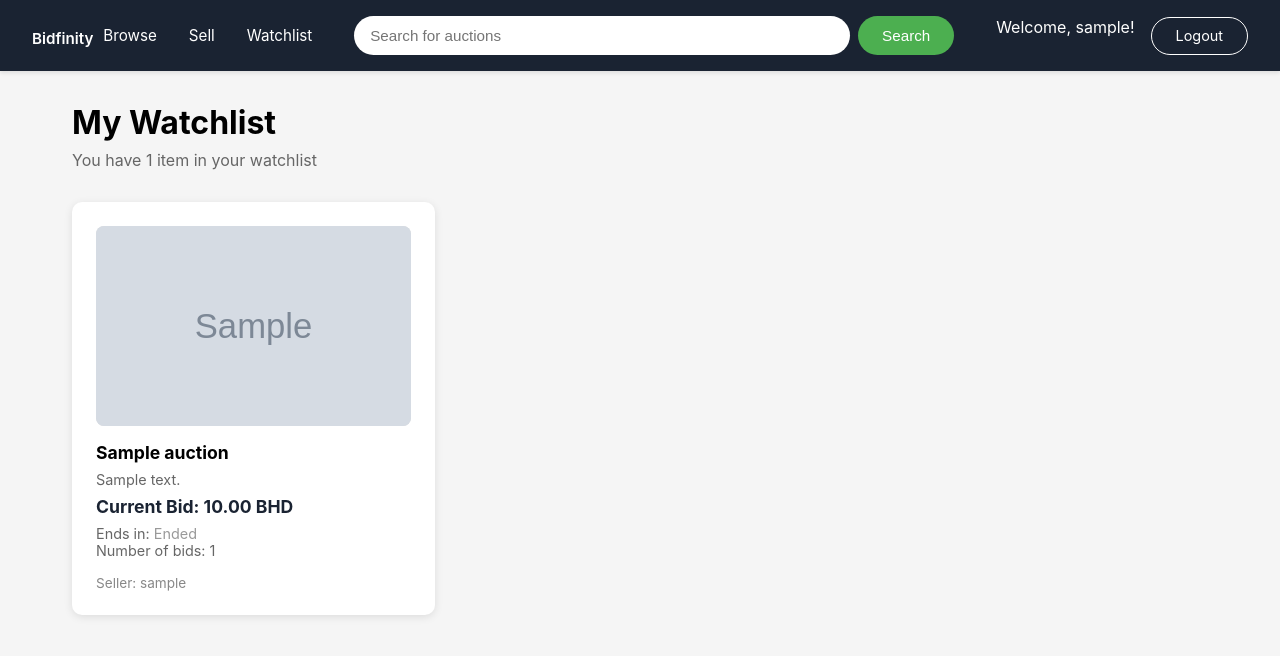
After one commit to ebrahimpoly02/OnlineAuctionSystem, a Django app: page /watchlist/ in a window 1280 px wide. The commit adds this page. Shown: the top 656 px of the page. Run offline with Django 4.2, Linux system fonts and the light colour scheme; a user stored in the database is signed in; tables that the repository leaves empty hold one stand-in row (values such as "Sample post"); grey boxes marked "Sample" are stand-in pictures.

Commit message:
added watchlist functionality
Add watchlist functionality for saving and tracking auctions

- Created add_to_watchlist and remove_from_watchlist views with duplicate checking
- Added watchlist page displaying all saved auctions with real-time countdown timers
- Updated auction_detail view to check if auction is in user's watchlist
- Implemented dynamic Add/Remove from Watchlist button on auction detail page
- Added watchlist navigation link (visible only to authenticated users)
- Created watchlist.html template with grid layout and empty state message
- Added URL routes for watchlist operations (/watchlist/, /add/, /remove/)
- Updated base.html navbar to include functional watchlist link
- Displays bid count, current price, and time remaining for watchlist items

```diff
--- a/auctions/templates/auctions/base.html
+++ b/auctions/templates/auctions/base.html
@@ -158,6 +158,12 @@
             border: 1px solid #f5c6cb;
         }
 
+        .message.info {
+            background-color: #d1ecf1;
+            color: #0c5460;
+            border: 1px solid #bee5eb;
+        }
+
         /* Primary Button */
         .btn {
             display: inline-block;
@@ -193,7 +199,10 @@
             transition: transform 0.2s, box-shadow 0.2s;
         }
 
-
+        .card:hover {
+            transform: translateY(-2px);
+            box-shadow: 0 4px 12px rgba(0,0,0,0.15);
+        }
     </style>
 </head>
 <body>
@@ -209,7 +218,9 @@
             {% if user.is_authenticated and user.is_seller %}
                 <a href="{% url 'create_auction' %}">Sell</a>
             {% endif %}
-            <a href="#">Watchlist</a>
+            {% if user.is_authenticated %}
+                <a href="{% url 'watchlist' %}">Watchlist</a>
+            {% endif %}
         </div>
 
         <div class="search-container">
--- /dev/null
+++ b/auctions/templates/auctions/watchlist.html
@@ -0,0 +1,104 @@
+{% extends 'auctions/base.html' %}
+{% load static %}
+
+{% block title %}My Watchlist - Bidfinity{% endblock %}
+
+{% block content %}
+<div style="margin-bottom: 2rem;">
+    <h1 style="font-size: 2rem; margin-bottom: 0.5rem;">My Watchlist</h1>
+    <p style="color: #666;">You have {{ watchlist_count }} item{% if watchlist_count != 1 %}s{% endif %} in your watchlist</p>
+</div>
+
+{% if auctions %}
+<div style="display: grid; grid-template-columns: repeat(auto-fill, minmax(280px, 1fr)); gap: 1.5rem; margin-top: 1.5rem;">
+    {% for auction in auctions %}
+    <a href="{% url 'auction_detail' auction.id %}" style="text-decoration: none; color: inherit;">
+        <div class="card">
+            <!-- auction image -->
+            <div style="width: 100%; height: 200px; background-color: #e0e0e0; border-radius: 8px; margin-bottom: 1rem; overflow: hidden;">
+                {% if auction.images.exists %}
+                    {% with auction.images.first as primary_image %}
+                    <img src="{{ primary_image.image.url }}" alt="{{ auction.title }}" style="width: 100%; height: 100%; object-fit: cover;">
+                    {% endwith %}
+                {% endif %}
+            </div>
+
+            <!-- auction info -->
+            <h3 style="font-size: 1.1rem; margin-bottom: 0.5rem;">{{ auction.title }}</h3>
+            <p style="color: #666; font-size: 0.9rem; margin-bottom: 0.5rem; word-wrap: break-word; overflow-wrap: break-word;">
+                {{ auction.description|truncatewords:10 }}
+            </p>
+            <p style="font-weight: bold; font-size: 1.1rem; color: #1a2332; margin: 0.5rem 0;">
+                Current Bid: {{ auction.current_price }} BHD
+            </p>
+            <p style="color: #666; font-size: 0.9rem;">
+                Ends in: <span class="time-remaining" data-end-time="{{ auction.end_time|date:'c' }}">
+                    {{ auction.time_remaining }}
+                </span>
+            </p>
+            <p style="color: #666; font-size: 0.9rem; margin-bottom: 1rem;">
+                Number of bids: {{ auction.bid_count }}
+            </p>
+            <p style="color: #888; font-size: 0.85rem;">
+                Seller: {{ auction.seller.username }}
+            </p>
+        </div>
+    </a>
+    {% endfor %}
+</div>
+{% else %}
+<div style="text-align: center; padding: 4rem 2rem; background: white; border-radius: 10px; box-shadow: 0 2px 8px rgba(0,0,0,0.1);">
+    <div style="font-size: 3rem; margin-bottom: 1rem;">📋</div>
+    <h2 style="color: #1a2332; margin-bottom: 0.5rem;">Your watchlist is empty</h2>
+    <p style="color: #666; margin-bottom: 1.5rem;">Start adding auctions you're interested in to keep track of them!</p>
+    <a href="{% url 'index' %}" class="btn">Browse Auctions</a>
+</div>
+{% endif %}
+{% endblock %}
+
+{% block extra_js %}
+<script>
+function updateTimers() {
+    const timers = document.querySelectorAll('.time-remaining');
+
+    timers.forEach(timer => {
+        const endTime = new Date(timer.getAttribute('data-end-time'));
+        const now = new Date();
+        const diff = endTime - now;
+
+        if (diff <= 0) {
+            timer.textContent = 'Ended';
+            timer.style.color = '#999';
+            return;
+        }
+
+        // Calculate time
+        const days = Math.floor(diff / (1000 * 60 * 60 * 24));
+        const hours = Math.floor((diff % (1000 * 60 * 60 * 24)) / (1000 * 60 * 60));
+        const minutes = Math.floor((diff % (1000 * 60 * 60)) / (1000 * 60));
+        const seconds = Math.floor((diff % (1000 * 60)) / 1000);
+
+        // format display
+        let timeString = '';
+        if (days > 0) {
+            timeString = `${days} days ${hours} hours`;
+        } else if (hours > 0) {
+            timeString = `${hours} hours ${minutes} minutes`;
+        } else {
+            timeString = `${minutes} minutes ${seconds} seconds`;
+            // make it red if less than 1 hour
+            timer.style.color = '#dc3545';
+            timer.style.fontWeight = 'bold';
+        }
+
+        timer.textContent = timeString;
+    });
+}
+
+// update immediately
+updateTimers();
+
+// update every second
+setInterval(updateTimers, 1000);
+</script>
+{% endblock %}
--- a/auctions/urls.py
+++ b/auctions/urls.py
@@ -9,4 +9,7 @@ urlpatterns = [
     path('create/', views.create_auction, name='create_auction'),
     path('auction/<int:auction_id>/', views.auction_detail, name='auction_detail'),
     path('auction/<int:auction_id>/bid/', views.place_bid, name='place_bid'),
+    path('watchlist/', views.watchlist, name='watchlist'),
+path('auction/<int:auction_id>/watchlist/add/', views.add_to_watchlist, name='add_to_watchlist'),
+path('auction/<int:auction_id>/watchlist/remove/', views.remove_from_watchlist, name='remove_from_watchlist'),
 ]
--- a/auctions/views.py
+++ b/auctions/views.py
@@ -216,12 +216,19 @@ def auction_detail(request, auction_id):
     bid_count = bids.count()
     highest_bid = bids.first() if bids.exists() else None
 
+    # check if auction is in user's watchlist
+    in_watchlist = False
+    if request.user.is_authenticated:
+        from .models import Watchlist
+        in_watchlist = Watchlist.objects.filter(user=request.user, auction=auction).exists()
+
     context = {
         'auction': auction,
         'images': images,
         'bid_count': bid_count,
         'highest_bid': highest_bid,
-        'bids': bids,  # added for bid history display
+        'bids': bids,
+        'in_watchlist': in_watchlist,
     }
     return render(request, 'auctions/auction_detail.html', context)
 
@@ -279,3 +286,83 @@ def place_bid(request, auction_id):
 
     messages.success(request, f'Your bid of {bid_amount:.2f} BHD has been placed successfully!')
     return redirect('auction_detail', auction_id=auction_id)
+
+@login_required
+def add_to_watchlist(request, auction_id):
+    """Add auction to user's watchlist"""
+    try:
+        auction = Auction.objects.get(id=auction_id)
+    except Auction.DoesNotExist:
+        messages.error(request, 'Auction not found.')
+        return redirect('index')
+
+    from .models import Watchlist
+
+    # Check if already in watchlist
+    if Watchlist.objects.filter(user=request.user, auction=auction).exists():
+        messages.info(request, 'This auction is already in your watchlist.')
+    else:
+        Watchlist.objects.create(user=request.user, auction=auction)
+        messages.success(request, 'Auction added to your watchlist!')
+
+    return redirect('auction_detail', auction_id=auction_id)
+
+
+@login_required
+def remove_from_watchlist(request, auction_id):
+    """Remove auction from user's watchlist"""
+    try:
+        auction = Auction.objects.get(id=auction_id)
+    except Auction.DoesNotExist:
+        messages.error(request, 'Auction not found.')
+        return redirect('index')
+
+    from .models import Watchlist
+
+    watchlist_item = Watchlist.objects.filter(user=request.user, auction=auction).first()
+    if watchlist_item:
+        watchlist_item.delete()
+        messages.success(request, 'Auction removed from your watchlist.')
+    else:
+        messages.info(request, 'This auction is not in your watchlist.')
+
+    return redirect('auction_detail', auction_id=auction_id)
+
+
+@login_required
+def watchlist(request):
+    """Display user's watchlist"""
+    from .models import Watchlist
+
+    watchlist_items = Watchlist.objects.filter(user=request.user).select_related('auction')
+
+    # add bid count and time remaining for each auction
+    auctions = []
+    for item in watchlist_items:
+        auction = item.auction
+        auction.bid_count = auction.bids.count()
+
+        # calculate time remaining
+        now = timezone.now()
+        if auction.end_time > now:
+            time_diff = auction.end_time - now
+            days = time_diff.days
+            hours = time_diff.seconds // 3600
+            minutes = (time_diff.seconds % 3600) // 60
+
+            if days > 0:
+                auction.time_remaining = f"{days} days {hours} hours"
+            elif hours > 0:
+                auction.time_remaining = f"{hours} hours {minutes} minutes"
+            else:
+                auction.time_remaining = f"{minutes} minutes"
+        else:
+            auction.time_remaining = "Ended"
+
+        auctions.append(auction)
+
+    context = {
+        'auctions': auctions,
+        'watchlist_count': len(auctions)
+    }
+    return render(request, 'auctions/watchlist.html', context)
```
Also changed, not shown: auctions/templates/auctions/auction_detail.html (+9 -3 lines), media/auction_images/17157__97551.jpg (added), media/auction_images/Luxurious-Outdoor-Round-Daybed-with-Canopy-and-Washable-Cushions.jpg.webp (added), media/auction_images/d96f935be154475db41c2d1257d18dd8.jpg (added).
